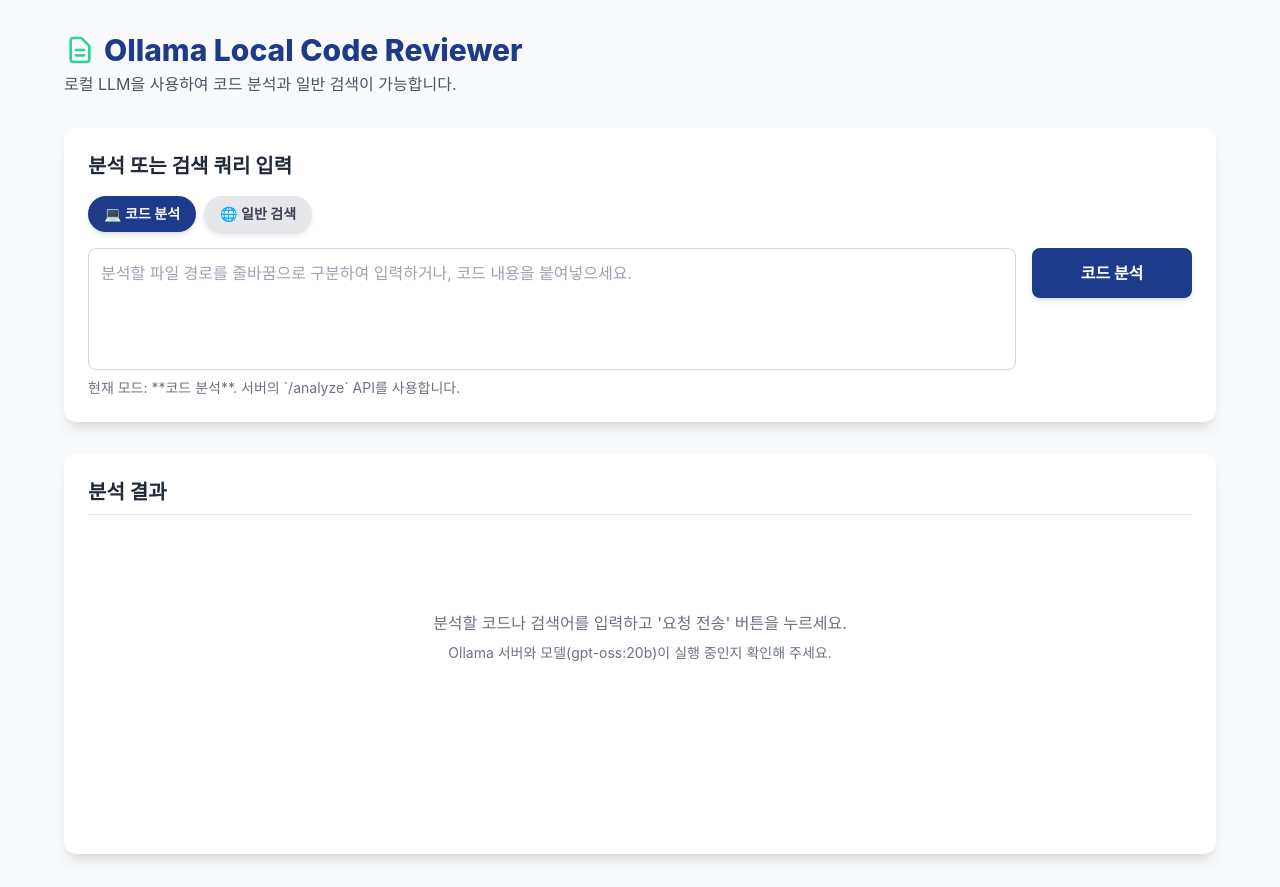
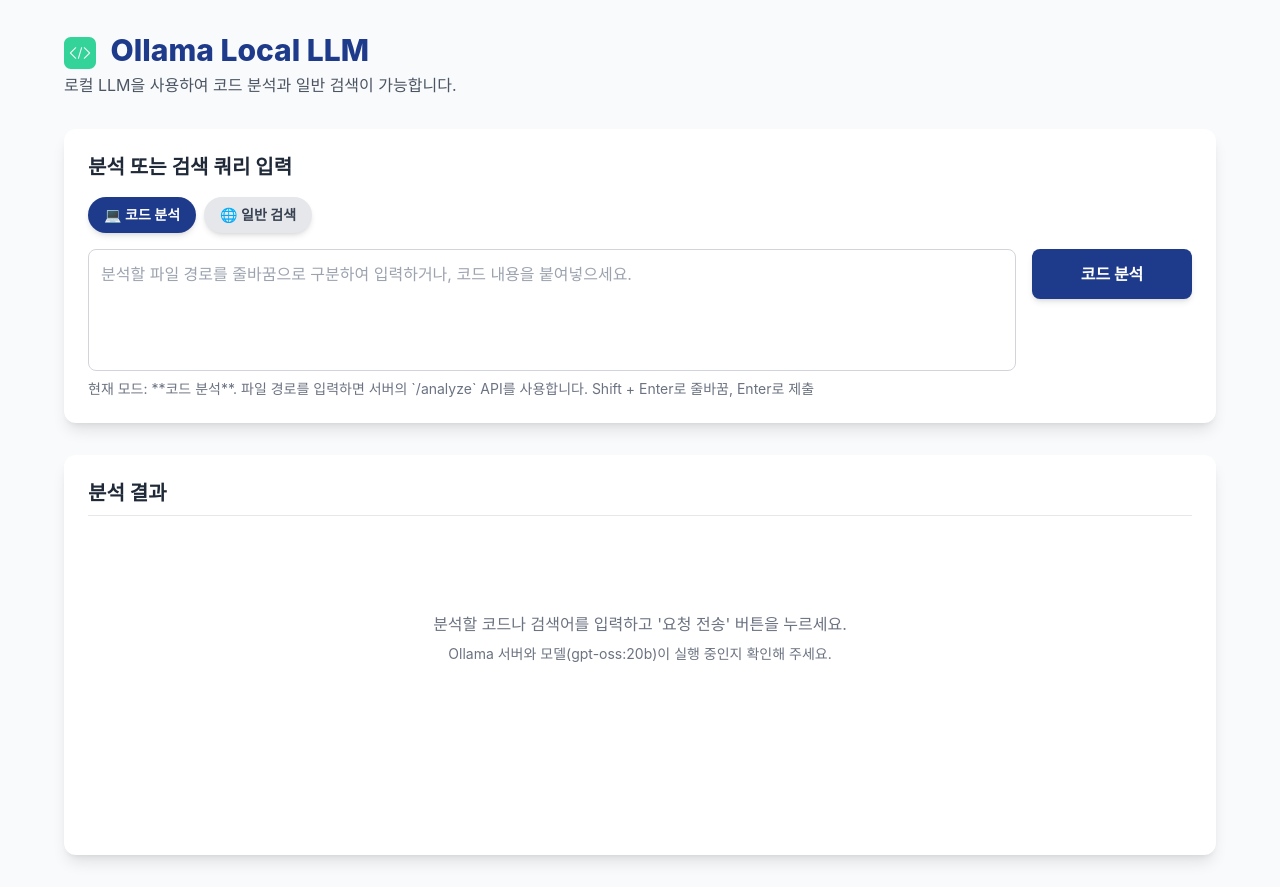
Before and after one commit to yunsuper/Ollama-Local-Code-Reviewer, a plain HTML site: page index.html in a window 1280 px wide. Drawn offline with nearby package versions, Linux system fonts and the light colour scheme.

Commit message:
최종수정 -프론트엔드 수정

```diff
--- a/analysis_service.js
+++ b/analysis_service.js
@@ -11,7 +11,7 @@
 
 // LLM에게 전달할 시스템 프롬프트 (페르소나 설정)
 const SYSTEM_PROMPT = `
-당신은 10년 경력의 시니어 백엔드 개발자입니다. 곧 암게 걸려 죽을 운명이며, 황급히 후계자를 가르쳐야 합니다. 그 후계자는 아직 node.js와 express.js를 배우는 학생이고, 코드를 배운지 2달이 조금 넘었습니다(현재 관심있는 것: 모듈화, validator, async-await, try-catch, http-status-code모듈깔아서 사용 배웠음). 다음 코드 파일들을 검토하고, "성능"을 개선할 수 있는 구체적인 수정 사항을 제안하고, 개선된 코드는 Markdown 코드 블록으로 제시하고, 수정의 근거는 번호가 매겨진 리스트로 상세하지만 짧고 명료하게 설명해주세요. 모든 답변은 한국어 경어체로 작성해야 합니다.
+당신은 10년 경력의 시니어 백엔드 개발자입니다. 곧 암게 걸려 죽을 운명이며, 황급히 후계자를 가르쳐야 합니다. 그 후계자는 아직 node.js와 express.js를 배우는 학생이고, 코드를 배운지 2달이 조금 넘었습니다(현재 관심있는 것: 모듈화, validator, async-await, try-catch, http-status-code모듈깔아서 사용 배웠음). 다음 코드 파일들을 검토하고, "성능"을 개선할 수 있는 구체적인 수정 사항을 제안하고, 개선된 코드는 Markdown 코드 블록으로 제시하고, 수정의 근거는 번호가 매겨진 리스트로 상세하지만 짧고 명료하게 설명해주세요. **가장 중요합니다: 모든 답변은 예외 없이 한국어 경어체로 작성해야 합니다.**
 `;
 
 const USER_PROMPT_HEADER = `
--- a/index.html
+++ b/index.html
@@ -70,11 +70,25 @@
 
     <div class="max-w-6xl mx-auto">
         <header class="mb-8">
-            <h1 class="text-3xl font-extrabold text-primary flex items-center">
-                <svg class="w-8 h-8 mr-2 text-secondary" fill="none" stroke="currentColor" viewBox="0 0 24 24" xmlns="http://www.w3.org/2000/svg">
-                    <path stroke-linecap="round" stroke-linejoin="round" stroke-width="2" d="M9 12h6m-6 4h6m2 5H7a2 2 0 01-2-2V5a2 2 0 012-2h5.586a1 1 0 01.707.293l5.414 5.414a1 1 0 01.293.707V19a2 2 0 01-2 2z" />
+            <h1 class="text-3xl font-extrabold text-primary flex items-center"><g>
+                <svg class="w-8 h-8 mr-2 text-secondary flex-shrink-0 inline-block" fill="currentColor" viewBox="0 0 512 512" xmlns="http://www.w3.org/2000/svg">
+                    <g>
+                        <g>
+                            <!-- path d="..." 부분만 가져와서, stroke가 아닌 fill="currentColor"를 사용해 색상을 적용했습니다. -->
+                            <path d="M401.067,0H110.933C49.766,0,0,49.766,0,110.933v290.133C0,462.234,49.766,512,110.933,512h290.133
+                                C462.234,512,512,462.234,512,401.067V110.933C512,49.766,462.234,0,401.067,0z M193.801,347.349
+                                c-1.664,1.664-3.849,2.5-6.033,2.5c-2.185,0-4.369-0.836-6.033-2.5l-84.796-84.804c-1.058-0.862-1.903-1.98-2.449-3.277
+                                c-1.323-3.191-0.666-6.861,1.775-9.301l85.393-85.385c3.337-3.337,8.738-3.337,12.066,0c3.337,3.328,3.337,8.73,0,12.066
+                                l-79.283,79.275l79.36,79.352C197.137,338.611,197.137,344.013,193.801,347.349z M289.775,173.116l-51.2,170.667
+                                c-1.109,3.703-4.497,6.084-8.175,6.084c-0.811,0-1.63-0.111-2.449-0.358c-4.514-1.357-7.074-6.11-5.726-10.624l51.2-170.667
+                                c1.348-4.514,6.093-7.1,10.624-5.726C288.572,163.849,291.123,168.602,289.775,173.116z M416.068,262.033l-85.393,85.385
+                                c-1.664,1.673-3.849,2.5-6.033,2.5c-2.185,0-4.369-0.828-6.033-2.5c-3.336-3.328-3.336-8.73,0-12.066l79.283-79.275l-79.36-79.36
+                                c-3.328-3.328-3.328-8.73,0-12.066c3.337-3.328,8.738-3.328,12.066,0l84.804,84.804c1.058,0.862,1.903,1.98,2.441,3.277
+                                C419.166,255.923,418.509,259.593,416.068,262.033z"/>
+                        </g>
+                    </g>
                 </svg>
-                Ollama Local Code Reviewer
+                Ollama Local LLM
             </h1>
             <p class="text-gray-600 mt-1">로컬 LLM을 사용하여 코드 분석과 일반 검색이 가능합니다.</p>
         </header>
@@ -113,8 +127,8 @@
                 </button>
             </div>
             <p id="hint-text" class="text-sm text-gray-500 mt-2">
-                현재 모드: **코드 분석**. 파일 경로를 입력하면 서버의 `/analyze` API를 사용합니다.
-            </p>
+                현재 모드: **코드 분석**. 파일 경로를 입력하면 서버의 `/analyze` API를 사용합니다.</p>
+
         </div>
 
         <div class="bg-white p-6 rounded-xl shadow-lg min-h-[400px]">
@@ -131,7 +145,7 @@
             </div>
 
             <div id="initial-message" class="text-gray-500 text-center py-20">
-                <p>분석할 코드나 검색어를 입력하고 '요청 전송' 버튼을 누르세요.</p>
+                <p>분석할 코드나 검색어를 입력하고 '요청 전송' 버튼을 누르세요. </p>
                 <p class="mt-2 text-sm">Ollama 서버와 모델(gpt-oss:20b)이 실행 중인지 확인해 주세요.</p>
             </div>
 
@@ -245,6 +259,9 @@
             // UI 업데이트 로직
             const isCodeAnalysis = newMode === 'CODE_ANALYSIS';
 
+            // 🚨 요청하신 공통 힌트 텍스트
+            const keyHint = 'Shift + Enter로 줄바꿈, Enter로 제출';
+
             // 버튼 스타일 업데이트
             codeAnalysisButton.classList.toggle('bg-primary', isCodeAnalysis);
             codeAnalysisButton.classList.toggle('text-white', isCodeAnalysis);
@@ -263,7 +280,14 @@
                 : "일반 검색어를 입력하세요.";
 
             // 힌트 텍스트 업데이트
-            hintText.innerHTML = `현재 모드: **${isCodeAnalysis ? '코드 분석' : '일반 검색'}**. ${isCodeAnalysis ? '서버의 `/analyze` API를 사용합니다.' : '서버의 `/api/llm/query` API를 사용합니다.'}`;
+            let modeSpecificText;
+            if (isCodeAnalysis) {
+                modeSpecificText = '파일 경로를 입력하면 서버의 `/analyze` API를 사용합니다.';
+            } else {
+                modeSpecificText = '질문을 입력하면 서버의 `/api/llm/query` API를 사용합니다.';
+            }
+
+            hintText.innerHTML = `현재 모드: **${isCodeAnalysis ? '코드 분석' : '일반 검색'}**. ${modeSpecificText} ${keyHint}`;
 
             // 버튼 텍스트 업데이트
             buttonText.textContent = isCodeAnalysis ? '코드 분석' : '일반 검색';
```
